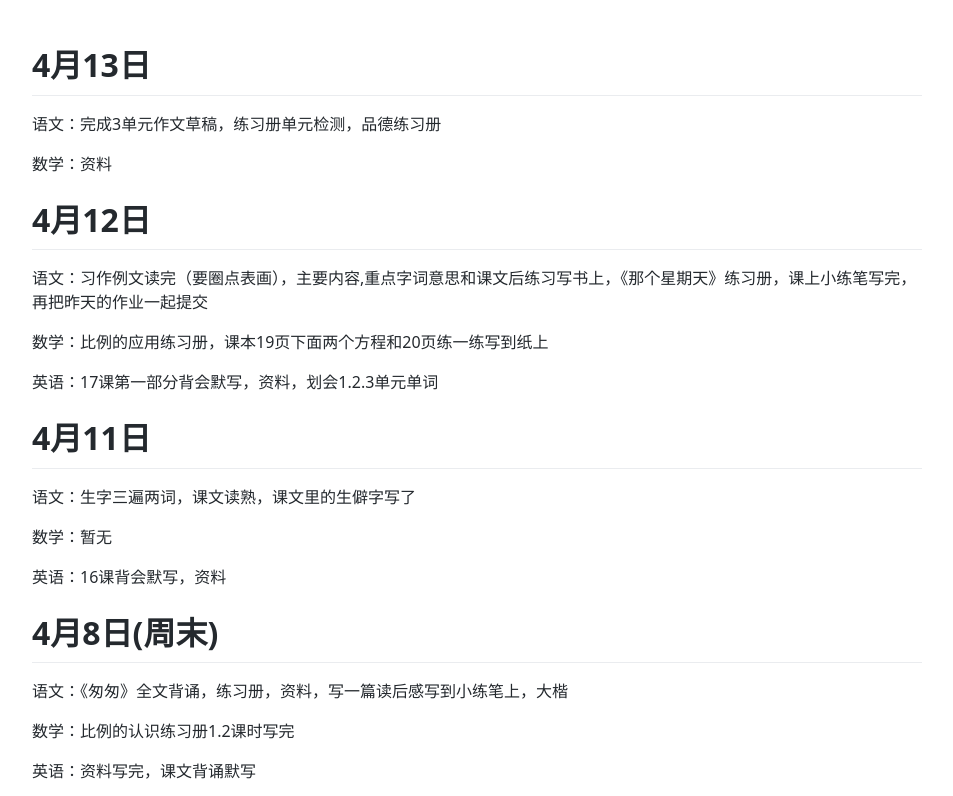
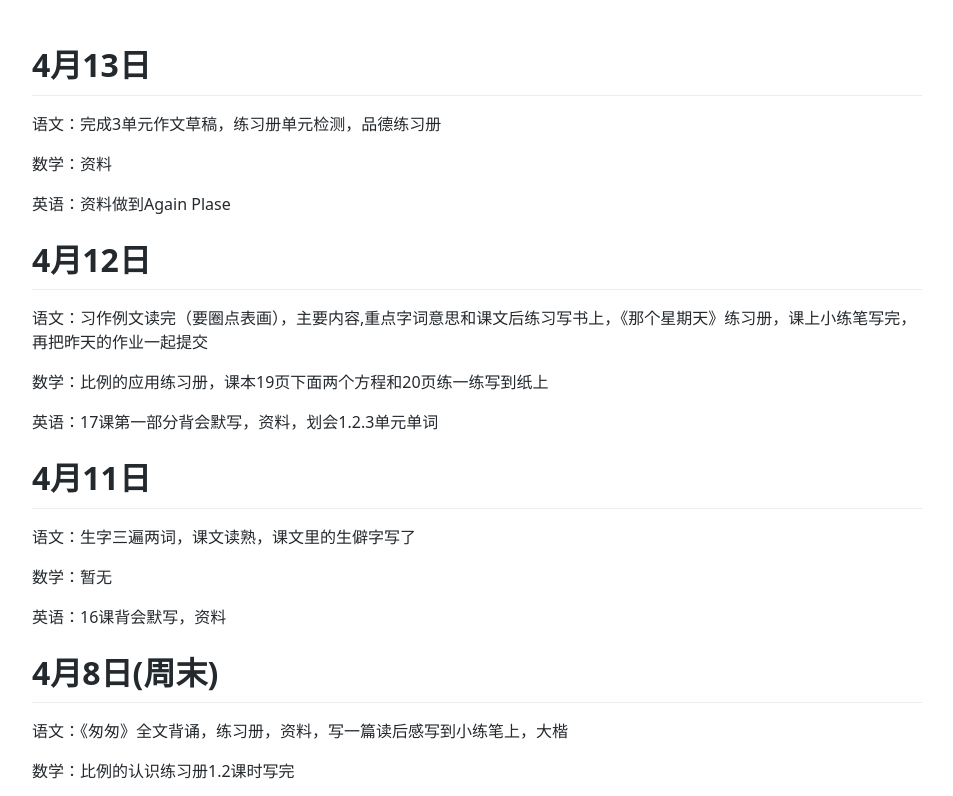
Before and after one commit to hefeng-github/hefeng-github.github.io, a plain HTML site: page index.html in a window 1280 px wide. Shown: the top 796 px of the page, without its empty margins (163-1116 px from the left). Drawn offline with Linux system fonts and the light colour scheme.

Commit message:
Add files via upload

```diff
--- a/index.html
+++ b/index.html
@@ -543,6 +543,7 @@
           <h1>4月13日</h1>
 <p>语文：完成3单元作文草稿，练习册单元检测，品德练习册</p>
 <p>数学：资料</p>
+<p>英语：资料做到Again Plase</p>
 <h1>4月12日</h1>
 <p>语文：习作例文读完（要圈点表画），主要内容,重点字词意思和课文后练习写书上，《那个星期天》练习册，课上小练笔写完，再把昨天的作业一起提交</p>
 <p>数学：比例的应用练习册，课本19页下面两个方程和20页练一练写到纸上</p>
```
